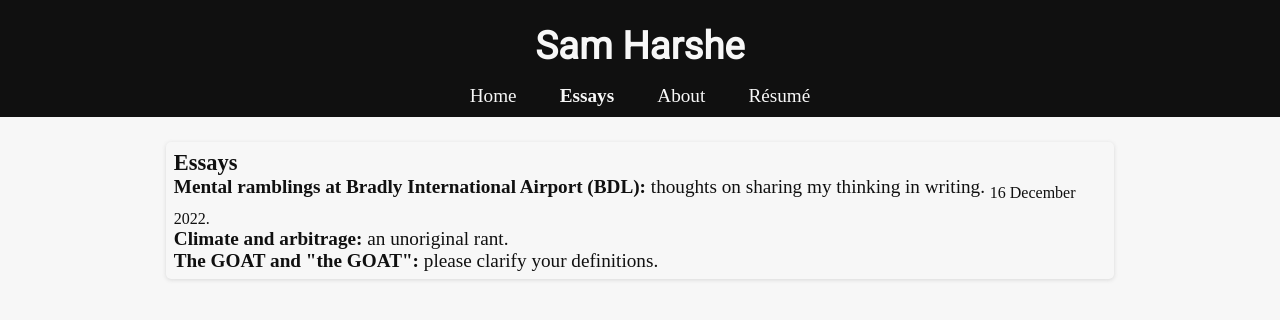
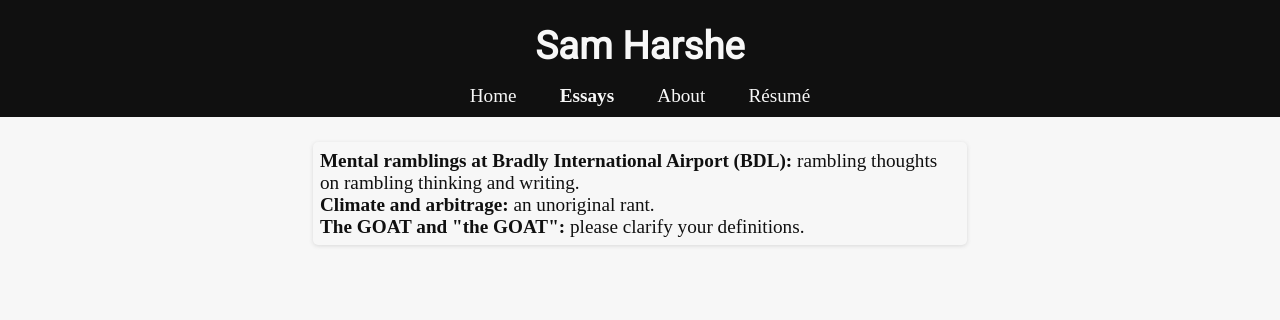
Before and after one commit to samharshe/shweb, a plain HTML site: page essays.html in a window 1280 px wide. Drawn offline with Linux system fonts and the light colour scheme; a web font is replaced by a local one.

Commit message:
changed some formatting, I think

```diff
--- a/essays.html
+++ b/essays.html
@@ -34,12 +34,10 @@
 
     <main id="flex">
         <section id="essaysSection">
-            <h3 id="essaysHeader"><a href="essays.html">Essays</a></h3>
             <p>
                 <a href="dummy.html" class="essayLink">
                     <span class="essayTitle">Mental ramblings at Bradly International Airport (BDL): </span>
-                    <span class="essaySubtitle"> thoughts on sharing my thinking in writing.</span>
-                    <span class="essaySubtitle"><sub>16 December 2022.</sub></span>
+                    <span class="essaySubtitle"> rambling thoughts on rambling thinking and writing.</span>
                 </a>
             </p>
             <p>
--- a/styles/styles.css
+++ b/styles/styles.css
@@ -112,16 +112,6 @@ hr {
     box-shadow: var(--gray) 0px 1px 4px 0px;
 }
 
-.essayLink  {
-    transition: 0.2s;
-    text-decoration: none;
-}
-
-.essayLink:hover {
-    transition: 0.2s;
-    color: var(--dark-gray);
-}
-
 .essayParagraph {
     margin-bottom: .5em;
 }
@@ -145,16 +135,16 @@ hr {
     transition: 0.4s;
 }
 
+section {
+    max-width: 50vw;
+}
+
 #essaySection {
     max-width: 75ch;
     margin: auto;
     box-shadow: var(--gray) 0px 1px 4px 0px;
     padding: 1em;
     border-radius: 1em;
-}
-
-#essayHeader {
-    margin: .33em;
 }
 
 #essayTitle {
```
